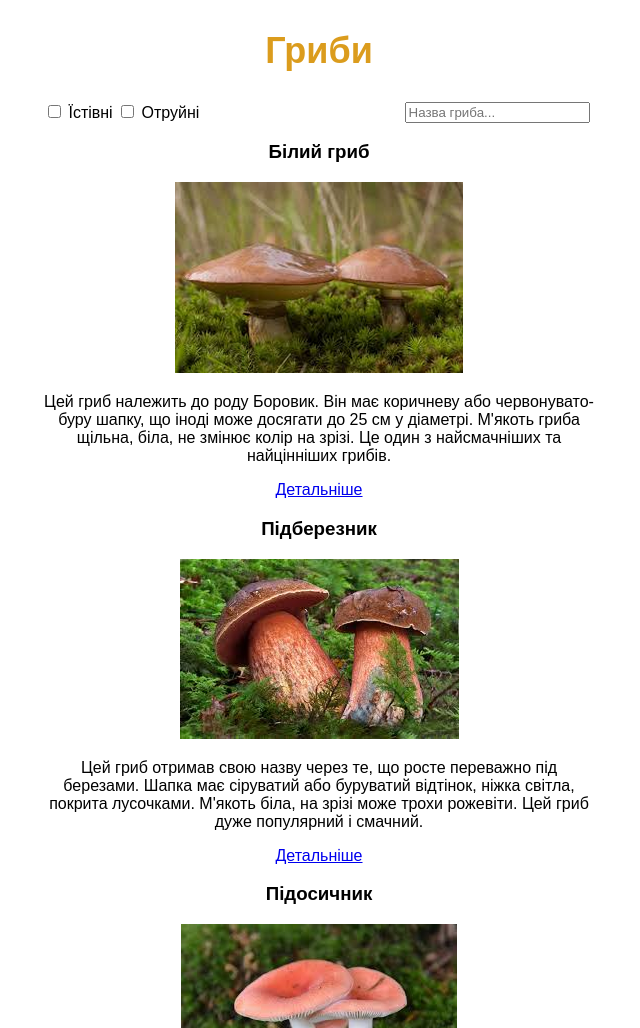
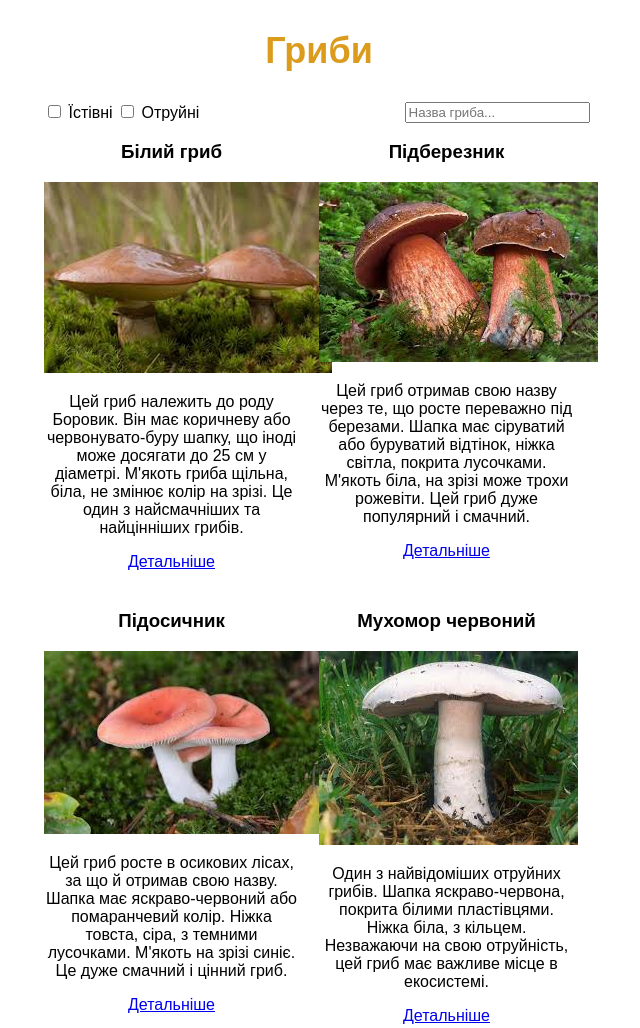
Before and after one commit to AndrewBorisiuk/Mycology, a plain HTML site: page category.html in a window 1280 px wide. Shown: the part 800-1828 px from the top of the page, without its empty margins (321-961 px from the left). Drawn offline with Linux system fonts and the light colour scheme; files whose address does not match are found by name.

Commit message:
picture position

```diff
--- a/style.css
+++ b/style.css
@@ -271,6 +271,16 @@ max-width: 600px;
     display: flex;
     justify-content: space-between;
 }
+
+.mushrooms{
+    display: flex;
+    flex-wrap: wrap;
+    gap: 20px;
+    .col{
+        width: calc(50% - 20px);
+    }
+}
+
 @media screen and (max-width: 768px) {
     footer img {
         display: none;
```
